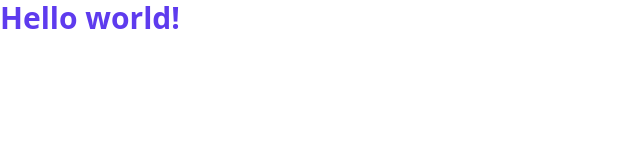
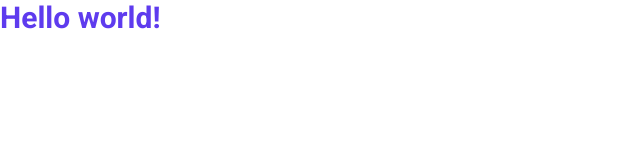
Before and after one commit to GuilleJI/react-portfolio-guillermo, a React (Vite) app: page / in a window 1280 px wide. Shown: the top 160 px of the page, without its empty margins (0-640 px from the left). Built offline with nearby package versions, Linux system fonts and the light colour scheme.

Commit message:
importing font

```diff
--- a/src/App.css
+++ b/src/App.css
@@ -0,0 +1,7 @@
+@import url('https://fonts.googleapis.com/css2?family=Roboto:ital,wght@0,100;0,300;0,400;0,500;0,700;0,900;1,100;1,300;1,400;1,500;1,700;1,900&display=swap');
+
+body{
+  font-family: 'Roboto', sans-serif;
+}
+
+/* we can use font this way or customize the tailwind config */
```
